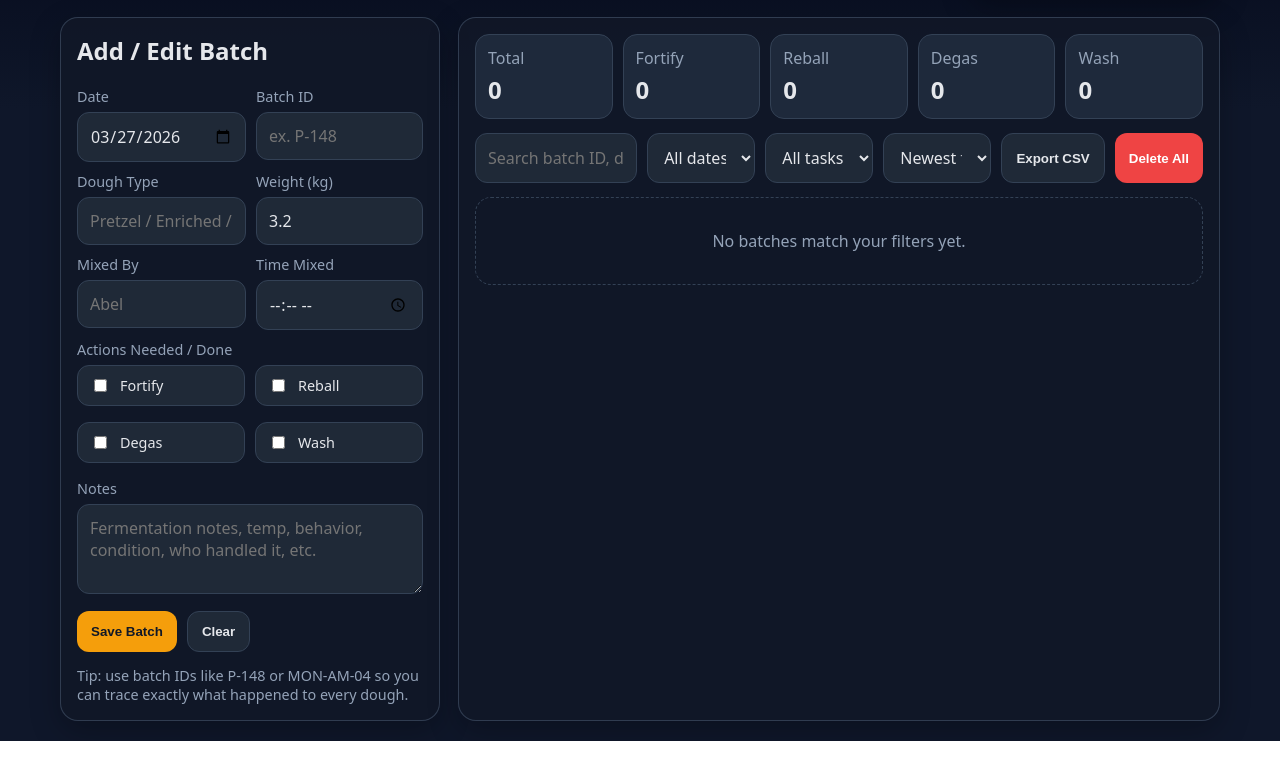
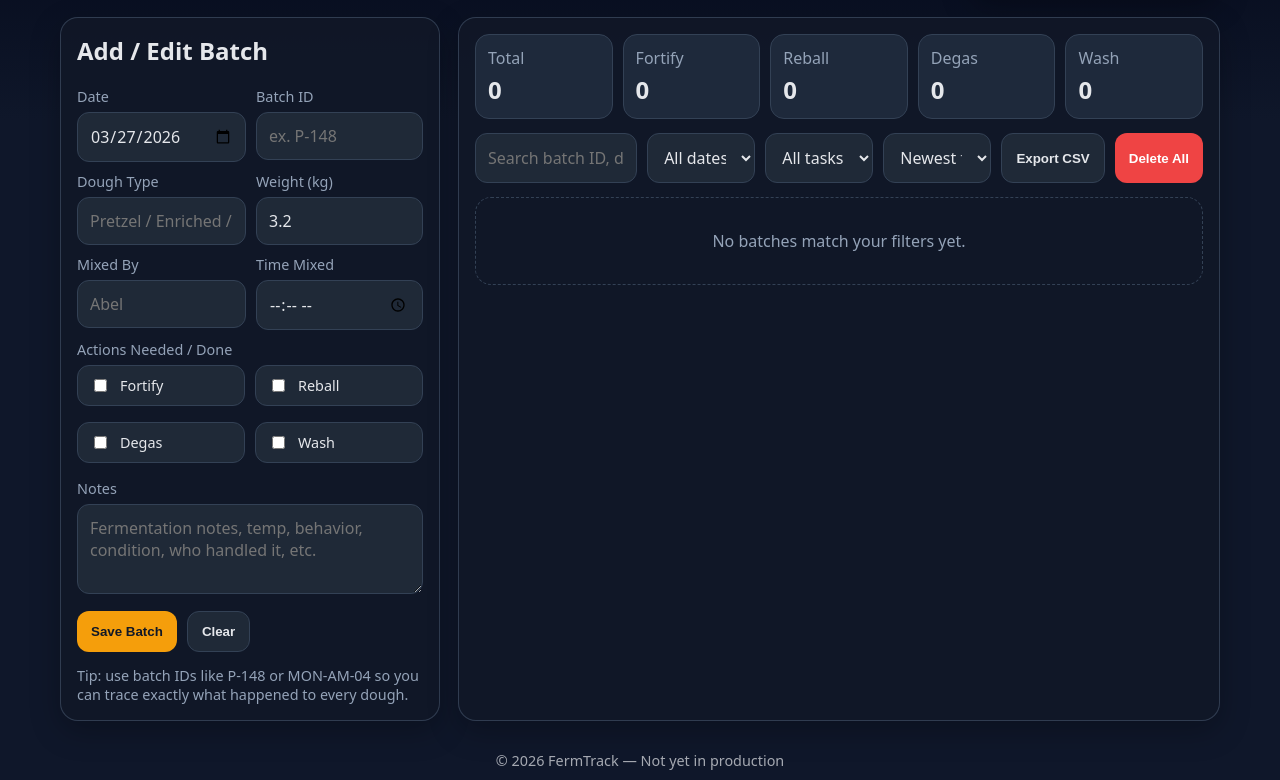
Before and after one commit to abelgraham/fermtrack, a plain HTML site: page index.html in a window 1280 px wide. Shown: the part 163-943 px from the top of the page. Before the commit the page ends 904 px from the top, so only its background shows below. Drawn offline with Linux system fonts and the light colour scheme.

Commit message:
chore: add copyright notice to footer

```diff
--- a/index.html
+++ b/index.html
@@ -324,6 +324,9 @@
     </div>
   </div>
 
+  <footer style="text-align:center; padding:10px; font-size:0.9rem; opacity:0.7;">
+  © 2026 FermTrack — Not yet in production
+  </footer>
 
   <script>
   if ('serviceWorker' in navigator) {
```
